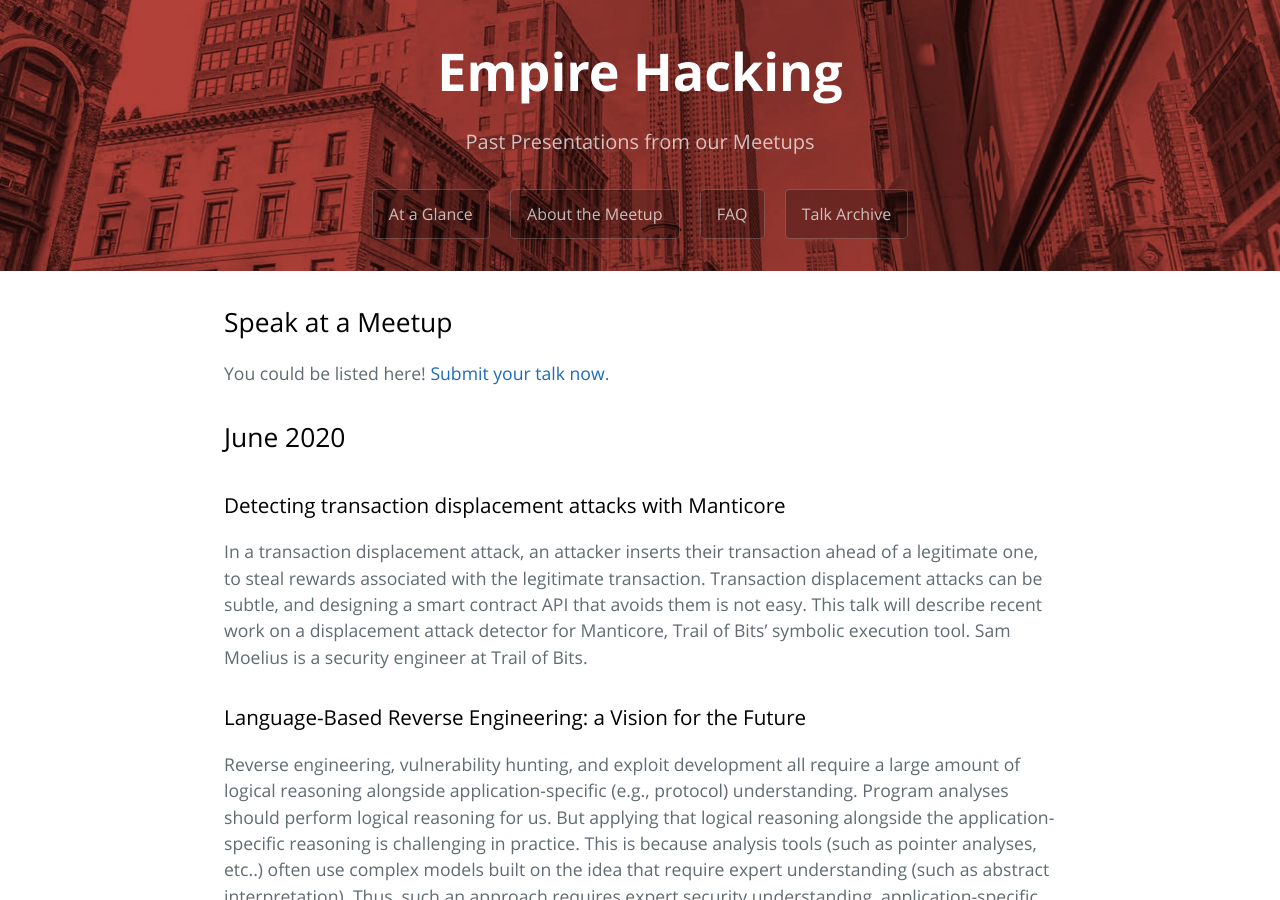
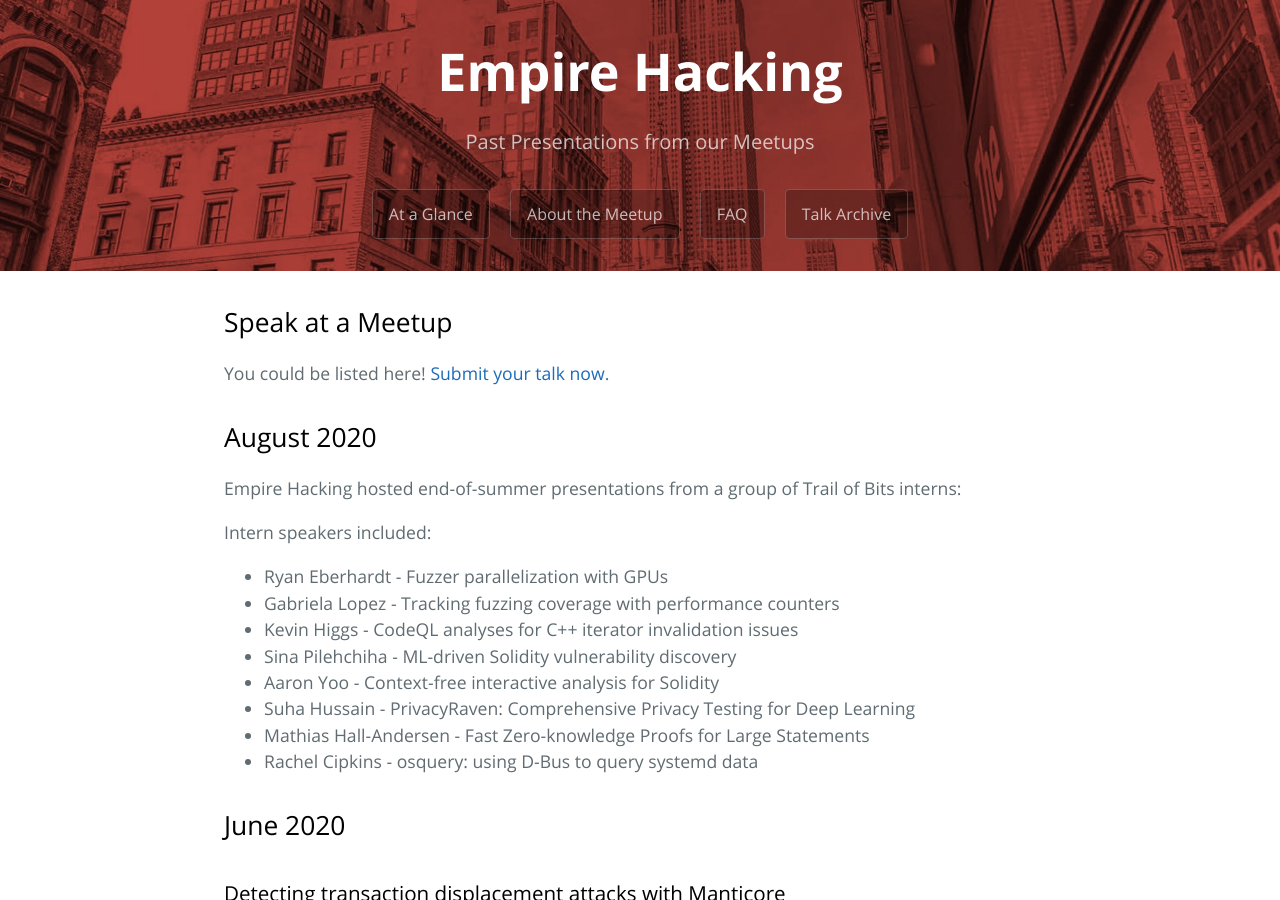
Before and after one commit to trailofbits/empirehacking.nyc, a Jekyll site: the page built from archive.md, in a window 1280 px wide and 900 px high. Built offline with Jekyll 4.4.1, drawn with Linux system fonts in a browser that asks for light colours; comment, search, counter and statistics services are not loaded.

Commit message:
website updates (#12)
* Update archive.md

* Update README.md

```diff
--- a/archive.md
+++ b/archive.md
@@ -8,6 +8,20 @@ permalink: /archive/
 ## Speak at a Meetup
 
 You could be listed here! [Submit your talk now](/about/#speak-at-a-meetup).
+
+## August 2020
+
+Empire Hacking hosted end-of-summer presentations from a group of Trail of Bits interns:
+
+Intern speakers included:
+* Ryan Eberhardt - Fuzzer parallelization with GPUs
+* Gabriela Lopez - Tracking fuzzing coverage with performance counters
+* Kevin Higgs - CodeQL analyses for C++ iterator invalidation issues
+* Sina Pilehchiha - ML-driven Solidity vulnerability discovery
+* Aaron Yoo - Context-free interactive analysis for Solidity
+* Suha Hussain - PrivacyRaven: Comprehensive Privacy Testing for Deep Learning
+* Mathias Hall-Andersen - Fast Zero-knowledge Proofs for Large Statements
+* Rachel Cipkins - osquery: using D-Bus to query systemd data
 
 ## June 2020
 
```
Also changed, not shown: README.md (+1 -1 lines).
